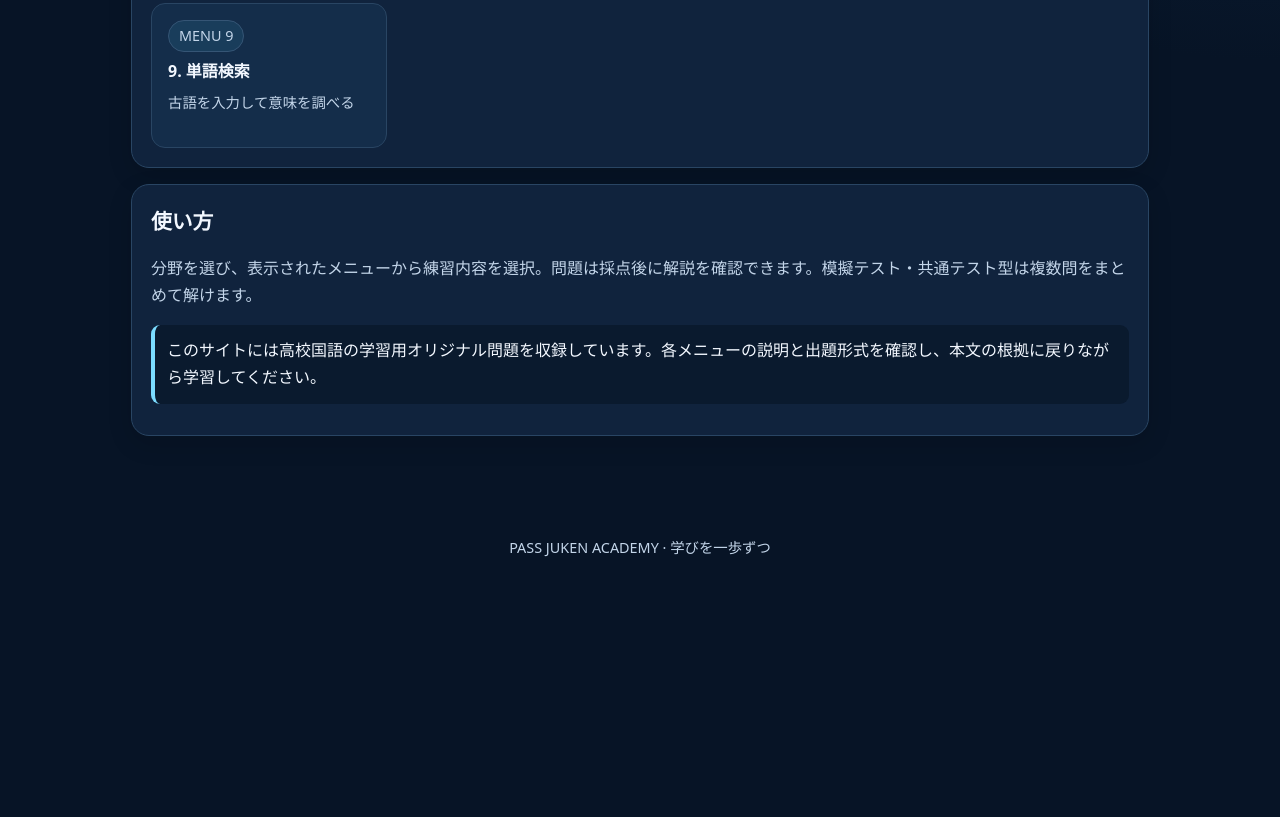
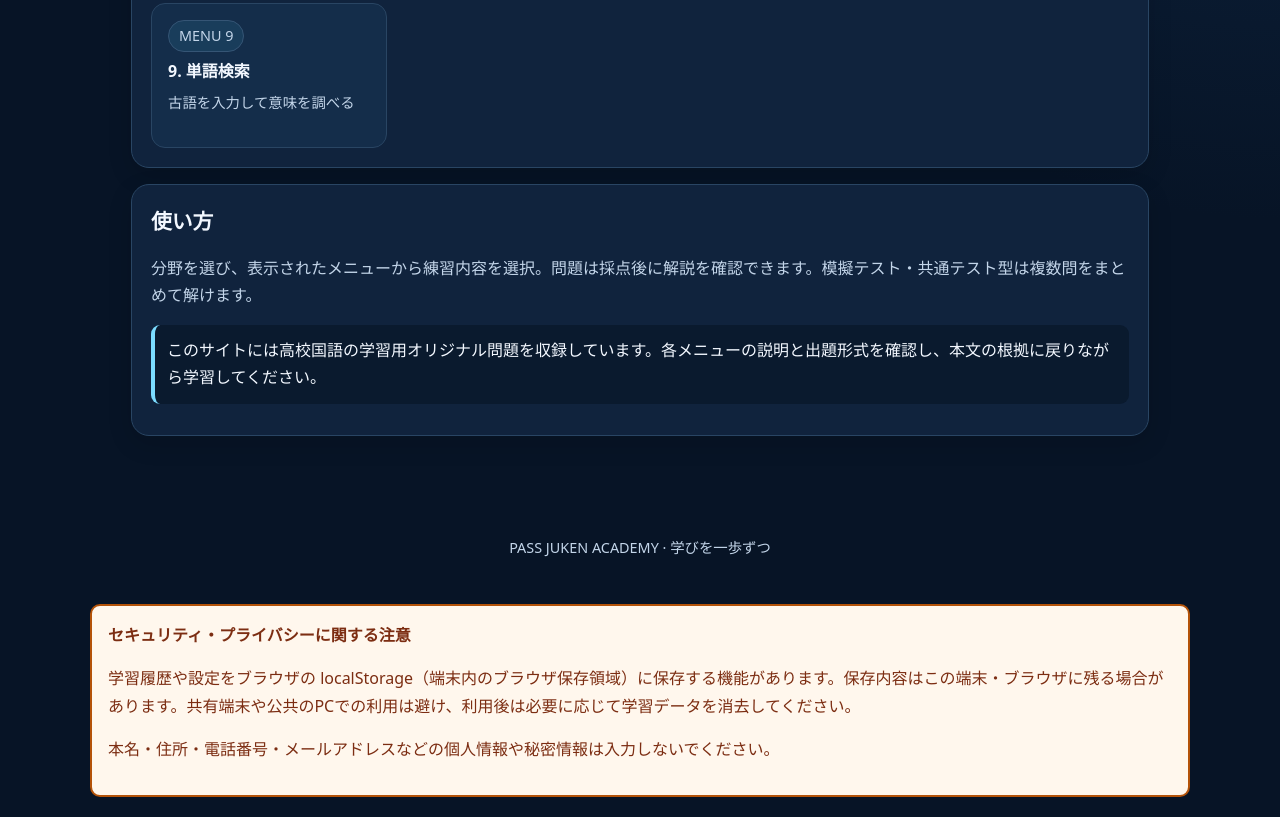
Before and after one commit to pass-juken-academy2026/highschool-japanese, a plain HTML site: page index.html in a window 1280 px wide. Shown: the part 1040-1857 px from the top of the page. Before the commit the page ends 1624 px from the top, so only its background shows below. Drawn offline with Linux system fonts and the light colour scheme.

Commit message:
Add privacy and local storage security notice

```diff
--- a/index.html
+++ b/index.html
@@ -2647,5 +2647,5 @@ if(routeParams.get('subject')==='japanese'&&['mock','common'].includes(routePara
  reset.addEventListener('click',()=>{input.value='';render();input.focus();});
  results.addEventListener('click',event=>{const b=event.target.closest('[data-sws-index]');if(!b)return;const item=matches[Number(b.dataset.swsIndex)];if(!item)return;item.el.scrollIntoView({behavior:'smooth',block:'center'});const old=item.el.style.outline,offset=item.el.style.outlineOffset;item.el.style.outline='3px solid #65c9f1';item.el.style.outlineOffset='4px';setTimeout(()=>{item.el.style.outline=old;item.el.style.outlineOffset=offset;},1600);});
 })();
-</script></body>
+</script><aside id="privacy-security-notice" aria-label="学習データと個人情報に関する注意" style="margin:1.25rem auto;padding:1rem;border:2px solid #b45309;border-radius:10px;background:#fff7ed;color:#7c2d12;max-width:1100px"><strong>セキュリティ・プライバシーに関する注意</strong><p>学習履歴や設定をブラウザの localStorage（端末内のブラウザ保存領域）に保存する機能があります。保存内容はこの端末・ブラウザに残る場合があります。共有端末や公共のPCでの利用は避け、利用後は必要に応じて学習データを消去してください。</p><p>本名・住所・電話番号・メールアドレスなどの個人情報や秘密情報は入力しないでください。</p></aside></body>
 </html>
```
